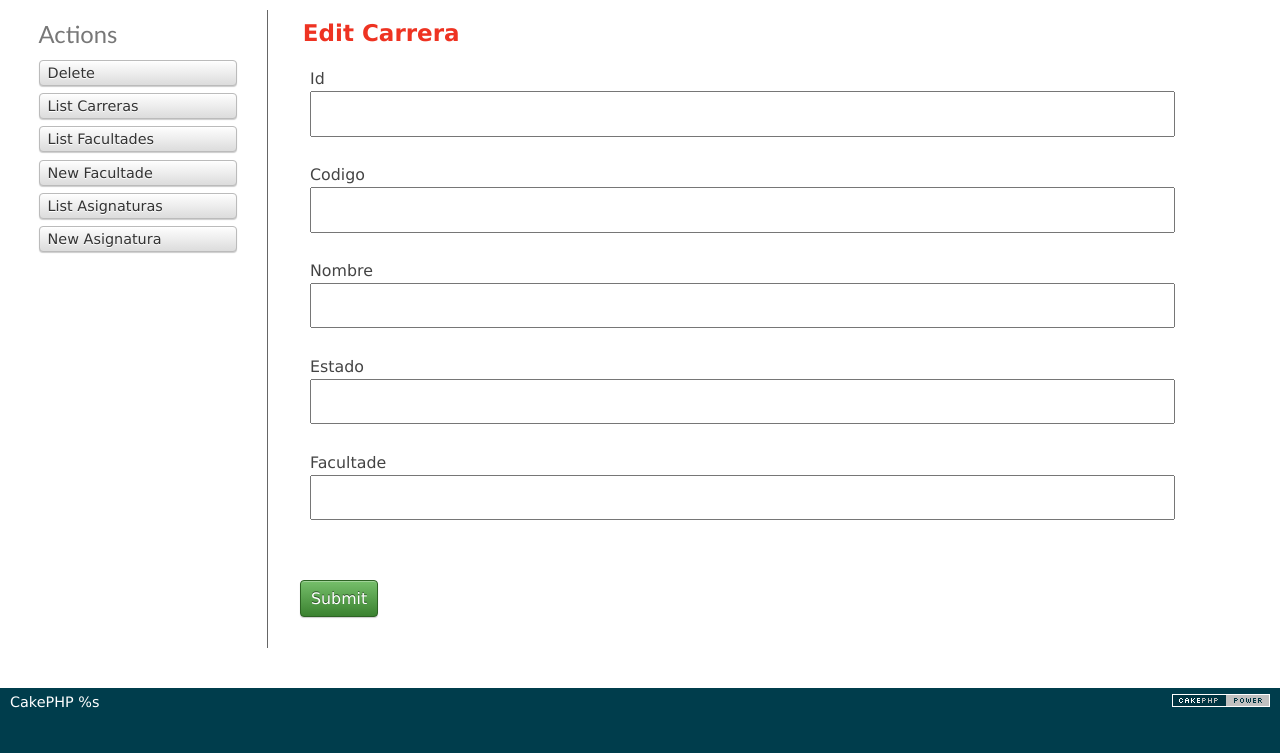
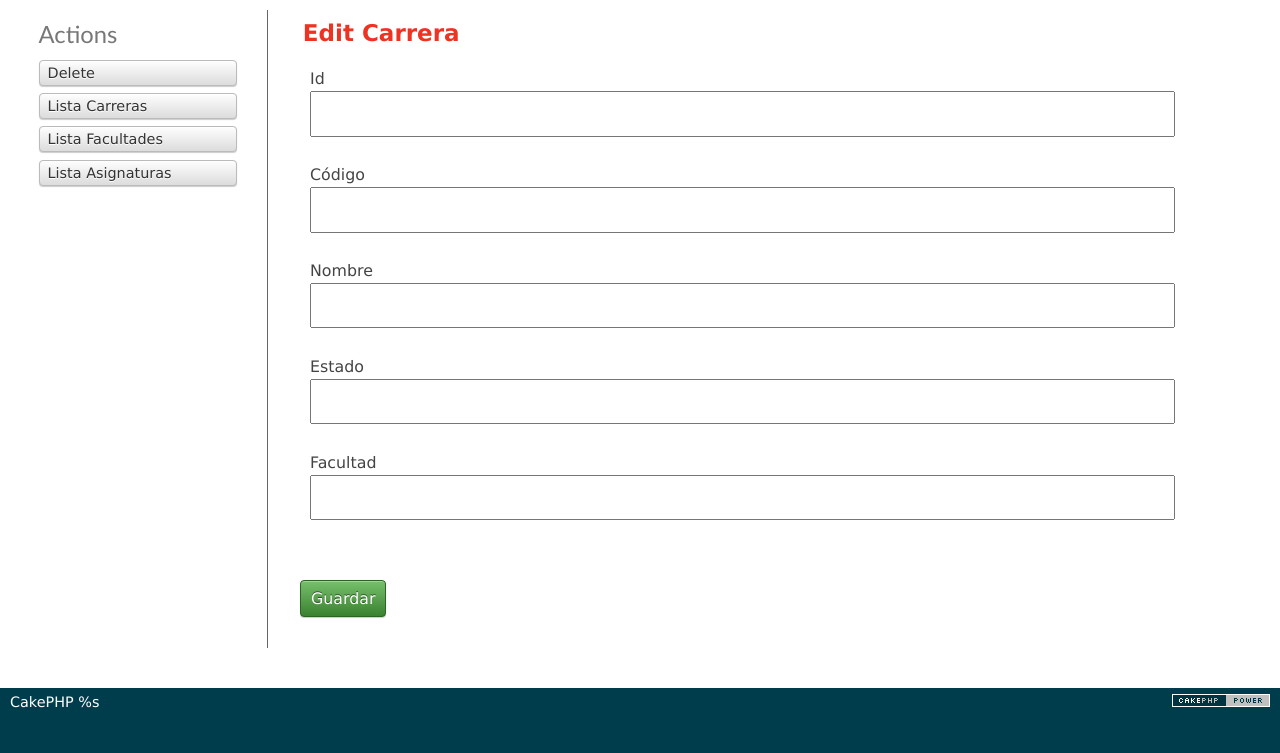
Before and after one commit to firecat666/MPH, a CakePHP app: the page made by app/View/Carreras/edit.ctp in a window 1280 px wide. Shown: the part 47-800 px from the top of the page. Run offline with PHP 8.4 and a stand-in for CakePHP, Linux system fonts and the light colour scheme; the template is opened without the code that fills it, so the values that code supplies are empty; form fields are guessed from the names that the template uses; some libraries are stand-ins or nearby versions.

Commit message:
- depuracion de vistas

```diff
--- a/app/Model/Facultade.php
+++ b/app/Model/Facultade.php
@@ -12,7 +12,7 @@
  *
  * @var string
  */
-	public $displayField = 'codigo';
+	public $displayField = 'nombre';
 
 /**
  * Validation rules
--- a/app/View/Carreras/edit.ctp
+++ b/app/View/Carreras/edit.ctp
@@ -4,23 +4,21 @@
         <legend><?php echo __('Edit Carrera'); ?></legend>
         <?php
         echo $this->Form->input('id');
-		echo $this->Form->input('codigo');
-		echo $this->Form->input('nombre');
-		echo $this->Form->input('estado');
-		echo $this->Form->input('facultade_id');
+        echo $this->Form->input('codigo', ['label' => 'Código']);
+        echo $this->Form->input('nombre', ['label' => 'Nombre']);
+        echo $this->Form->input('estado', ['label' => 'Estado']);
+        echo $this->Form->input('facultade_id', ['label' => 'Facultad', 'empty' => 'Seleccione Facultad']);
         ?>
     </fieldset>
-<?php echo $this->Form->end(__('Submit')); ?>
+    <?php echo $this->Form->end(__('Guardar')); ?>
 </div>
 <div class="actions">
     <h3><?php echo __('Actions'); ?></h3>
     <ul>
 
-		<li><?php echo $this->Form->postLink(__('Delete'), array('action' => 'delete', $this->Form->value('Carrera.id')), array(), __('Are you sure you want to delete # %s?', $this->Form->value('Carrera.id'))); ?></li>
-		<li><?php echo $this->Html->link(__('List Carreras'), array('action' => 'index')); ?></li>
-		<li><?php echo $this->Html->link(__('List Facultades'), array('controller' => 'facultades', 'action' => 'index')); ?> </li>
-		<li><?php echo $this->Html->link(__('New Facultade'), array('controller' => 'facultades', 'action' => 'add')); ?> </li>
-		<li><?php echo $this->Html->link(__('List Asignaturas'), array('controller' => 'asignaturas', 'action' => 'index')); ?> </li>
-		<li><?php echo $this->Html->link(__('New Asignatura'), array('controller' => 'asignaturas', 'action' => 'add')); ?> </li>
+        <li><?php echo $this->Form->postLink(__('Delete'), array('action' => 'delete', $this->Form->value('Carrera.id')), array(), __('¿Esta seguro que desea borrar %s?', $this->Form->value('Carrera.nombre'))); ?></li>
+        <li><?php echo $this->Html->link(__('Lista Carreras'), array('action' => 'index')); ?></li>
+        <li><?php echo $this->Html->link(__('Lista Facultades'), array('controller' => 'facultades', 'action' => 'index')); ?> </li>
+        <li><?php echo $this->Html->link(__('Lista Asignaturas'), array('controller' => 'asignaturas', 'action' => 'index')); ?> </li>
     </ul>
 </div>
--- a/app/View/Facultades/add.ctp
+++ b/app/View/Facultades/add.ctp
@@ -3,9 +3,9 @@
     <fieldset>
         <legend><?php echo __('Nueva Facultad'); ?></legend>
         <?php
-		echo $this->Form->input('codigo',['label'=>'Código']);
-		echo $this->Form->input('nombre',['label'=>'Nombre']);
-		echo $this->Form->input('estado',['label'=>'Estado']);
+        echo $this->Form->input('codigo', ['label' => 'Código']);
+        echo $this->Form->input('nombre', ['label' => 'Nombre']);
+        echo $this->Form->input('estado', ['label' => 'Estado']);
         ?>
     </fieldset>
     <?php echo $this->Form->end(__('Guardar')); ?>
--- a/app/View/Facultades/edit.ctp
+++ b/app/View/Facultades/edit.ctp
@@ -4,9 +4,9 @@
         <legend><?php echo __('Editar Facultad'); ?></legend>
         <?php
         echo $this->Form->input('id');
-		echo $this->Form->input('codigo');
-		echo $this->Form->input('nombre');
-		echo $this->Form->input('estado');
+        echo $this->Form->input('codigo', ['label' => 'Código']);
+        echo $this->Form->input('nombre', ['label' => 'Nombre']);
+        echo $this->Form->input('estado', ['label' => 'Estado']);
         ?>
     </fieldset>
     <?php echo $this->Form->end(__('Guardar')); ?>
--- a/app/View/Facultades/index.ctp
+++ b/app/View/Facultades/index.ctp
@@ -4,10 +4,10 @@
         <thead>
             <tr>
                 <th><?php echo $this->Paginator->sort('id'); ?></th>
-			<th><?php echo $this->Paginator->sort('codigo'); ?></th>
+                <th><?php echo $this->Paginator->sort('codigo','Código'); ?></th>
                 <th><?php echo $this->Paginator->sort('nombre'); ?></th>
                 <th><?php echo $this->Paginator->sort('estado'); ?></th>
-			<th class="actions"><?php echo __('Actions'); ?></th>
+                <th class="actions"><?php echo __('Acciones'); ?></th>
             </tr>
         </thead>
         <tbody>
@@ -28,7 +28,7 @@
     <p>
         <?php
         echo $this->Paginator->counter(array(
-	'format' => __('Page {:page} of {:pages}, showing {:current} records out of {:count} total, starting on record {:start}, ending on {:end}')
+            'format' => __('Página {:page} de {:pages}, Se muestran {:current} registros de {:count}, iniciando en el registro {:start} hasta {:end}')
         ));
         ?>	</p>
     <div class="paging">
```
Also changed, not shown: app/Controller/CarrerasController.php (+5 -16 lines), app/View/Carreras/add.ctp (+9 -11 lines), app/View/Carreras/index.ctp (+9 -9 lines). Lines whose indentation alone changed are shown as unchanged.
